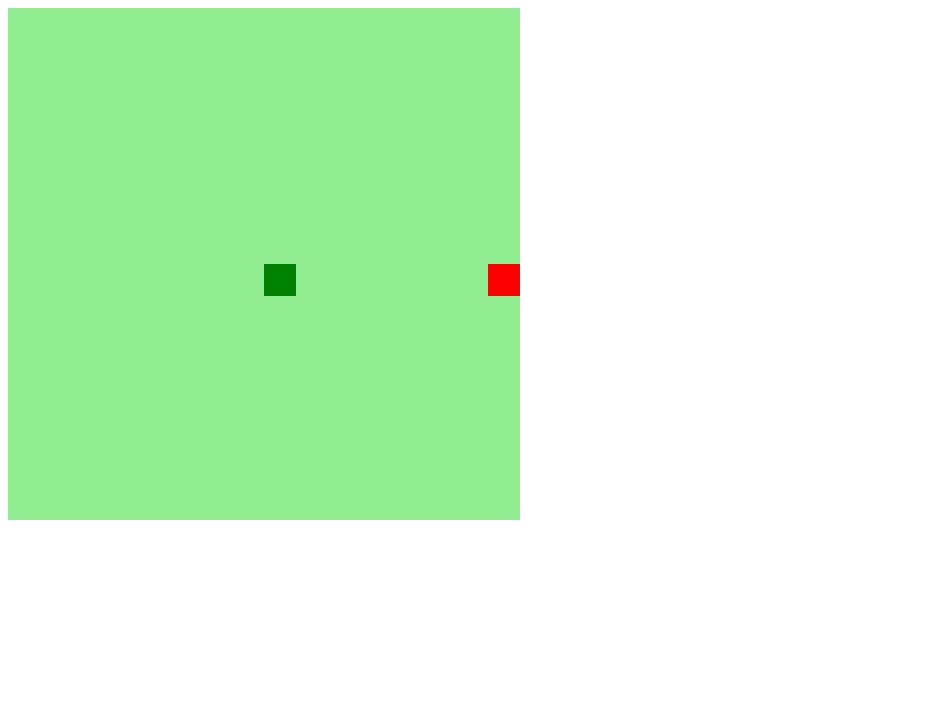
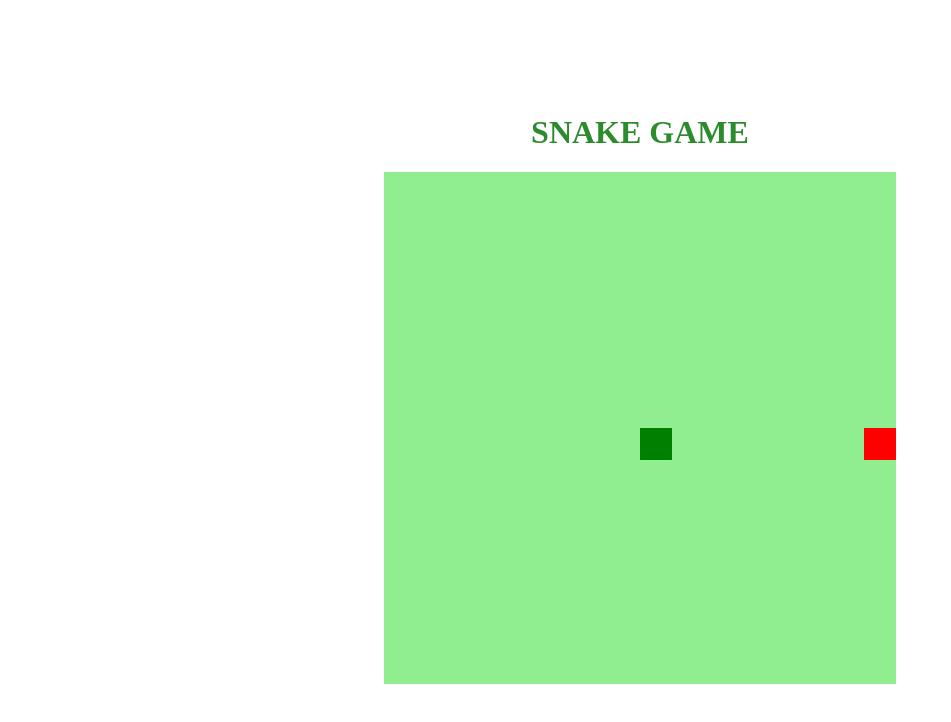
Before and after one commit to magnetite404/snake_game-js, a plain HTML site: page index.html in a window 1280 px wide. Shown: the whole page, without its empty margins (0-951 px from the left). Drawn offline with Linux system fonts and the light colour scheme.

Commit message:
Jogo finalizado

```diff
--- a/index.html
+++ b/index.html
@@ -11,6 +11,7 @@
 </head>
 
 <body>
+    <h1>SNAKE GAME</h1>
     <canvas id="snake" width="512" height="512"></canvas>
 </body>
 
--- a/script.js
+++ b/script.js
@@ -48,6 +48,13 @@ function iniciarJogo(){
     if(snake[0].y > 15 * box && direction == "down") snake[0].y = 0;
     if(snake[0].y < 0 && direction == "up") snake[0].y = 16 * box;
 
+    for(i = 1; i < snake.length; i++) {
+        if(snake[0].x == snake[i].x && snake[0].y == snake[i].y) {
+            clearInterval(jogo);
+            alert('Game Over :(');
+        }
+    }
+
     criarBG();
     criarSnake();
     drawFood();
--- a/style.css
+++ b/style.css
@@ -0,0 +1,10 @@
+body {
+    height: 95vh;
+    width: 95;
+    display: flex;
+    justify-content: center;
+    align-items: center;
+    flex-direction: column;
+    color: #2c8b2c
+
+}
```
